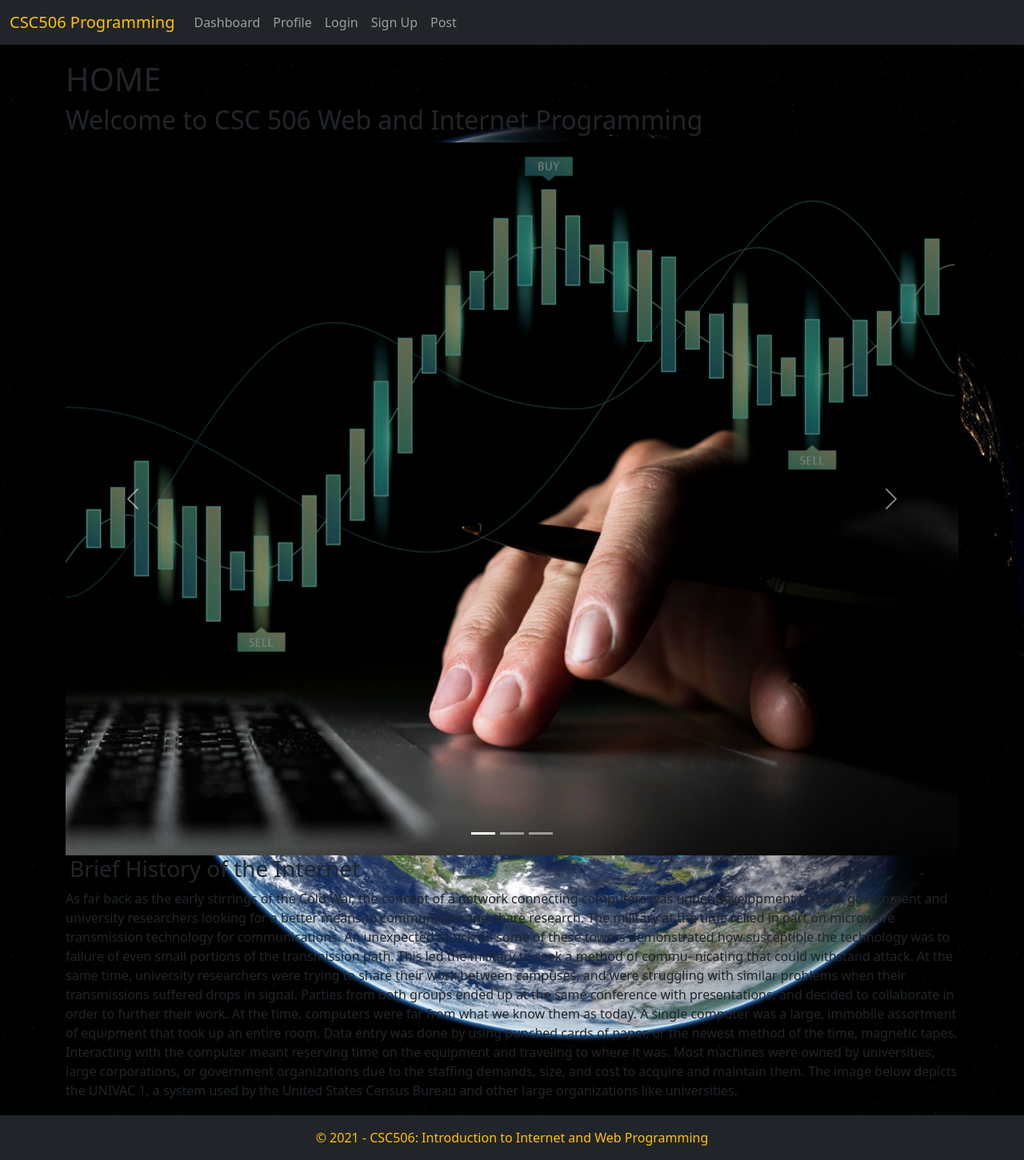
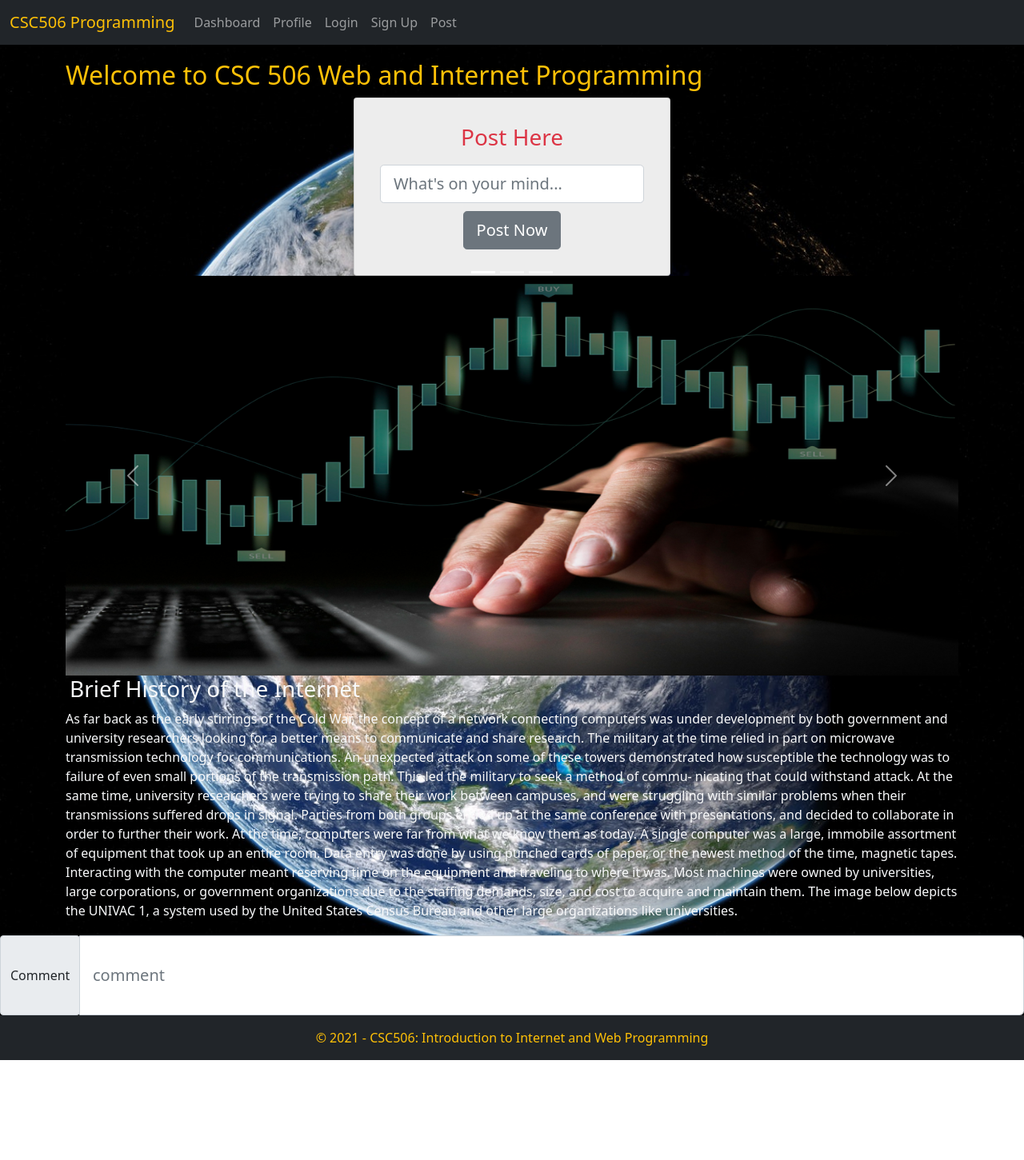
Before and after one commit to ibook506/Web-Programming, a React (Create React App) app: page / in a window 1280 px wide. Shown: the whole page at 80% size. After the commit the page ends 1326 px from the top, so only its background shows below. Built offline with nearby package versions, Linux system fonts and the light colour scheme.

Commit message:
Post Page Moved to Home Page

```diff
--- a/src/components/Pages/Home.js
+++ b/src/components/Pages/Home.js
@@ -1,6 +1,7 @@
 import React from 'react'
 
 import {HomeSlide} from './HomeSlide'
+import Post from './Post/CreatePost'
 
 
  const Home = () =>{
@@ -10,12 +11,15 @@ import {HomeSlide} from './HomeSlide'
             <section>
 
 
-                <h1>HOME</h1>
-                <h2>Welcome to CSC 506 Web and Internet Programming</h2>
+
+                <h2 className="text-warning center" >Welcome to CSC 506 Web and Internet Programming</h2>
+                <Post />
                 <HomeSlide />
-                <div class="media-body">
+
+
+                <div className="text-light">
                                 <h3>Brief History of the Internet</h3>
-                                <p>As far back as the early stirrings of the Cold War, the concept of a network connecting
+                                <p className="white">As far back as the early stirrings of the Cold War, the concept of a network connecting
                             computers was under development by both government and university researchers looking
                             for a better means to communicate and share research. The military at the time relied in
                             part on microwave transmission technology for communications. An unexpected attack on
@@ -34,15 +38,16 @@ import {HomeSlide} from './HomeSlide'
                             image below depicts the UNIVAC 1, a system used by the United States Census Bureau
                             and other large organizations like universities.</p>
                     </div>
+               </section>
 
+        </main>
 
-
-
-
-
-
-               </section>
-        </main>
+        <div class="input-group input-group-lg">
+  <div class="input-group-prepend">
+    <span class="input-group-text" id="inputGroup-sizing-lg">Comment</span>
+  </div>
+  <input type="text" name="comment" class="form-control" aria-label="Large" aria-describedby="inputGroup-sizing-sm" placeholder="comment" />
+</div>
         </>
     )
 }
--- a/src/components/Pages/HomeSlide.js
+++ b/src/components/Pages/HomeSlide.js
@@ -5,21 +5,21 @@ export const HomeSlide = () => {
 
         <>
 
-        <div id="carouselExampleIndicators" className="carousel slide" data-bs-ride="carousel">
-  <div className="carousel-indicators">
+        <div id="carouselExampleIndicators" className="carousel slide" data-bs-ride="carousel" >
+  <div className="carousel-indicators" style={{height: "500px"}}>
     <button type="button" data-bs-target="#carouselExampleIndicators" data-bs-slide-to="0" className="active" aria-current="true" aria-label="Slide 1"></button>
     <button type="button" data-bs-target="#carouselExampleIndicators" data-bs-slide-to="1" aria-label="Slide 2"></button>
     <button type="button" data-bs-target="#carouselExampleIndicators" data-bs-slide-to="2" aria-label="Slide 3"></button>
   </div>
-  <div className="carousel-inner">
+  <div className="carousel-inner" >
     <div className="carousel-item active">
-      <img src={image} className="d-block w-100" alt="..." />
+      <img src={image} className="d-block w-100" alt="..." style={{height: "500px"}}/>
     </div>
     <div className="carousel-item">
-      <img src={image} className="d-block w-100" alt="..." />
+      <img src={image} className="d-block w-100" alt="..." style={{height: "500px"}}/>
     </div>
     <div className="carousel-item">
-      <img src="..." className="d-block w-100" alt="..." />
+      <img src="..." className="d-block w-100" alt="..." style={{height: "500px"}} />
     </div>
   </div>
   <button className="carousel-control-prev" type="button" data-bs-target="#carouselExampleIndicators" data-bs-slide="prev">
--- a/src/components/Pages/Post/CreatePost.js
+++ b/src/components/Pages/Post/CreatePost.js
@@ -53,15 +53,15 @@ const CreatePost = ()=>{
     <div className="row justify-content-md-center">
         <div className="col-md-auto">
           <form onSubmit={onSubmit} className="card needs-validation" noValidate>
-            <h3 className='text-center text-danger'>Post </h3>
+            <h3 className='text-center text-danger'>Post Here </h3>
 
-            <input className="form-control form-control-lg" name='title'  onChange={(e)=>setTitle(e.target.value)} value={title} type="text" placeholder="title" aria-label=".form-control-lg example" />
-            <input className="form-control form-control-lg" name='body'  onChange={(e)=>setBody(e.target.value)}  value={body} type="text"  placeholder="post... " aria-label=".form-control-lg example" />
+
+            <input className="form-control form-control-lg" name='body'  onChange={(e)=>setBody(e.target.value)}  value={body} type="text"  placeholder="What's on your mind..." aria-label=".form-control-lg example" />
 
 
             <div className='btn-controls'>
-                 <NavLink to={`/`} type="button" className="btn btn-secondary">Close</NavLink>
-                 <button  type="submit"  className="btn btn-success">Save Record </button>
+
+                 <button  type="submit"  className="btn btn-lg btn-secondary"> Post Now</button>
                  </div>
     </form>
 
```
